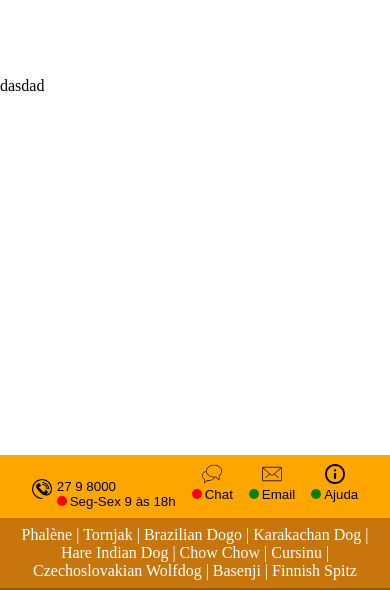
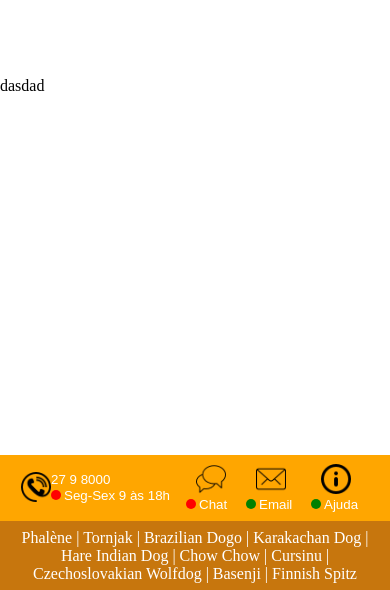
Before and after one commit to Hysumi/front-end-BEM, a website: page index.html in a window 390 px wide. Shown: the part 111-701 px from the top of the page. Drawn offline with Linux system fonts and the light colour scheme.

Commit message:
ajustar footer contact para grid

```diff
--- a/index.html
+++ b/index.html
@@ -9,11 +9,11 @@
     </head>
 
     <body>
-        <div class=”main-container”>
+        <div class=”main_container”>
             <!-- START HEADER -->
             <header>
-                <button class='header__button header__button-position-left'>
-                    <div class='header__button-text-left' button-text-mobile='Ajuda'  button-text='Como funciona'>
+                <button class='header__button header__button-position_left'>
+                    <div class='header__button_text_left' button_text-mobile='Ajuda'  button_text='Como funciona'>
                         <svg xmlns='http://www.w3.org/2000/svg' xmlns:xlink='http://www.w3.org/1999/xlink' viewBox='0 0 32 32' version='1.1' width='64px' height='64px'>
                             <g>
                                 <path d='M 16 3 C 8.832031 3 3 8.832031 3 16 C 3 23.167969 8.832031 29 16 29 C 23.167969 29 29 23.167969 29 16 C 29 8.832031 23.167969 3 16 3 Z M 16 5 C 22.085938 5 27 9.914063 27 16 C 27 22.085938 22.085938 27 16 27 C 9.914063 27 5 22.085938 5 16 C 5 9.914063 9.914063 5 16 5 Z M 15 10 L 15 12 L 17 12 L 17 10 Z M 15 14 L 15 22 L 17 22 L 17 14 Z '/>
@@ -22,8 +22,8 @@
                     </div>
                 </button>
 
-                <button class='header__button header__button-position-left header__button-phone'>
-                    <div class='header__button-text-left' button-text='27 9 8000'>
+                <button class='header__button header__button-position_left header__button-phone'>
+                    <div class='header__button_text_left' button_text='27 9 8000'>
                         <svg xmlns='http://www.w3.org/2000/svg' xmlns:xlink='http://www.w3.org/1999/xlink' viewBox='0 0 32 32' version='1.1' width='64px' height='64px'>
                         <g>
                             <path d='M 16 3 C 8.832031 3 3 8.832031 3 16 C 3 23.167969 8.832031 29 16 29 C 23.167969 29 29 23.167969 29 16 C 29 8.832031 23.167969 3 16 3 Z M 16 5 C 22.085938 5 27 9.914063 27 16 C 27 22.085938 22.085938 27 16 27 C 9.914063 27 5 22.085938 5 16 C 5 9.914063 9.914063 5 16 5 Z M 15 10 L 15 12 L 17 12 L 17 10 Z M 15 14 L 15 22 L 17 22 L 17 14 Z '/>
@@ -35,7 +35,7 @@
                 <img src='./src/assets/img/icons/logo.png' alt='Doggo' height='50' width='50' class='header__logo'>
 
                 <button class='header__button header__button-position-right'>
-                    <div class='header__button-text-right' button-text-mobile='Entrar' button-text='Entre ou crie sua conta'>
+                    <div class='header__button_text-right' button_text-mobile='Entrar' button_text='Entre ou crie sua conta'>
                         <svg xmlns='http://www.w3.org/2000/svg' xmlns:xlink='http://www.w3.org/1999/xlink' viewBox='0 0 32 32' version='1.1' width='64px' height='64px'>
                             <g>
                                 <path d='M 16 3 C 8.832031 3 3 8.832031 3 16 C 3 23.167969 8.832031 29 16 29 C 23.167969 29 29 23.167969 29 16 C 29 8.832031 23.167969 3 16 3 Z M 16 5 C 22.085938 5 27 9.914063 27 16 C 27 22.085938 22.085938 27 16 27 C 9.914063 27 5 22.085938 5 16 C 5 9.914063 9.914063 5 16 5 Z M 15 10 L 15 12 L 17 12 L 17 10 Z M 15 14 L 15 22 L 17 22 L 17 14 Z '/>
@@ -103,34 +103,45 @@
             <!-- START FOOTER -->
             <footer>
                 <div class='footer_contact_mobile'>
-                    <div class='footer_contact_button-container'>
-                        <button class='footer_contact_button'>
-                            <div class='footer_contact_phone-container'>
-                                <img class='footer_contact_icon' src='./src/assets/img/icons/contact/phone-contact.png' alt='' height='50' width='50'>
-                                <div class='footer_contact_phone_text-container'>
-                                    <span class='footer_contact_phone-text'>27 9 8000</span>
-                                    <span class='footer_contact_text_offline footer_contact_phone-text'>Seg-Sex 9 às 18h</span>
+                    <div class='footer_contact_container'>
+                        <div class='footer_contact_grid'>
+                            <button class="footer_contact_button">
+                            <div class='footer_contact_button_horizontal_grid'>
+                                <div class='footer_contact_button_horizontal_img'>
+                                    <img class='footer_contact_icon' src='./src/assets/img/icons/contact/phone-contact.png' alt='' height='50' width='50'>
                                 </div>
+                                <div class='footer_contact_phone_text '>27 9 8000</div>
+                                <div class='footer_contact_text_offline footer_contact_phone_text '>Seg-Sex 9 às 18h</div>
                             </div>
-                        </button>
-                    </div>
-                    <div class='footer_contact_button-container'>
-                        <button class='footer_contact_button'>
-                            <img class='footer_contact_icon' src='./src/assets/img/icons/contact/chat.png' alt='' height='50' width='50'>
-                            <span class='footer_contact_text_offline'>Chat</span>
-                        </button>
-                    </div>
-                    <div class='footer_contact_button-container'>
-                        <button class='footer_contact_button'>
-                            <img class='footer_contact_icon' src='./src/assets/img/icons/contact/mail.png' alt='' height='50' width='50'>
-                            <span class='footer_contact_text_online'>Email</span>
-                        </button>
-                    </div>
-                    <div class='footer_contact_button-container'>
-                        <button class='footer_contact_button'>
-                            <img class='footer_contact_icon' src='./src/assets/img/icons/contact/info.png' alt='' height='50' width='50'>
-                            <span class='footer_contact_text_online'>Ajuda</span>
-                        </button>
+                            </button>
+
+                            <button class='footer_contact_button'>
+                            <div class='footer_contact_button_vertical_grid'>
+                                <div class=''>
+                                    <img class='footer_contact_icon' src='./src/assets/img/icons/contact/chat.png' alt='' height='50' width='50'>
+                                </div>
+                                <div class='footer_contact_text_offline footer_contact_phone_text'>Chat</div>
+                            </div>
+                            </button>
+
+                            <button class='footer_contact_button'>
+                                <div class='footer_contact_button_vertical_grid'>
+                                    <div class=''>
+                                        <img class='footer_contact_icon' src='./src/assets/img/icons/contact/mail.png' alt='' height='50' width='50'>
+                                    </div>
+                                    <div class='footer_contact_text_online footer_contact_phone_text'>Email</div>
+                                </div>
+                            </button>
+
+                            <button class='footer_contact_button'>
+                                <div class='footer_contact_button_vertical_grid'>
+                                    <div class=''>
+                                        <img class='footer_contact_icon' src='./src/assets/img/icons/contact/info.png' alt='' height='50' width='50'>
+                                    </div>
+                                    <div class='footer_contact_text_online footer_contact_phone_text'>Ajuda</div>
+                                </div>
+                            </button>
+                        </div>
                     </div>
                 </div>
 
--- a/src/common.blocks/footer/footer.scss
+++ b/src/common.blocks/footer/footer.scss
@@ -21,9 +21,39 @@ $lightBrown: rgb(255, 166, 0);
 
 .footer_contact_mobile {
     background-color: $lightBrown;
+    text-align: center;
 }
 
-.footer_contact_button-container{
+.footer_contact_container {
+    display: inline-block;
+    text-align: center;
+}
+.footer_contact_grid {
+    display: grid;
+    column-gap: 10px;
+    grid-template-columns: 155px 50px 55px 70px;
+}
+
+.footer_contact_button_horizontal_grid {
+    display: grid;
+    column-gap: 10px;
+    grid-template-columns: 20px 120px;
+    color: white;
+}
+
+.footer_contact_button_horizontal_img{
+    grid-column: 1 ;
+    grid-row: 1 / span 2;
+}
+
+
+.footer_contact_button_vertical_grid {
+    display: grid;
+    column-gap: 10px;
+    grid-template-columns: 50px;
+    color: white;
+}
+.footer_contact_button_container{
     display: inline-block;
 }
 
@@ -33,8 +63,8 @@ $lightBrown: rgb(255, 166, 0);
 }
 
 .footer_contact_icon {
-    height: 20px;
-    width: 20px;
+    height: 30px;
+    width: 30px;
 }
 
 .footer_contact_text {
@@ -59,15 +89,15 @@ $lightBrown: rgb(255, 166, 0);
 .footer_contact_text_offline:before {
     background-color: red;
 }
-.footer_contact_phone-container {
+.footer_contact_phone_container {
     display: flex;
     flex-direction: row;
     text-align: initial;
 }
-.footer_contact_phone_text-container {
+.footer_contact_phone_text_container {
     margin-left: 5px;
 }
-.footer_contact_phone-text {
+.footer_contact_phone_text {
     text-align: start;
 }
 .footer_navigation_mobile {
--- a/src/common.blocks/header/header.scss
+++ b/src/common.blocks/header/header.scss
@@ -35,8 +35,8 @@ header {
 }
 
 .header__button,
-.header__button-text-left,
-.header__button-text-right {
+.header__button_text_left,
+.header__button_text-right {
     display: flex;
     flex-direction: column;
     align-items: center;
@@ -47,42 +47,42 @@ header {
 }
 
 .header__button-position-right,
-.header__button-position-left{
+.header__button-position_left{
     border: none;
 }
 
-.header__button-position-left {
+.header__button-position_left {
     float: left;
     border-right: thin solid silver;
 }
 
 .header__button-position-right {
     float: right;
-    border-left: thin solid silver;
+    border_left: thin solid silver;
 }
 
-.header__button-text-left[button-text-mobile]::after,
-.header__button-text-right[button-text-mobile]::after {
-    content: attr(button-text-mobile);
+.header__button_text_left[button_text-mobile]::after,
+.header__button_text-right[button_text-mobile]::after {
+    content: attr(button_text-mobile);
 }
 
 @media all and (min-width : 768px) {
     .header__button,
-    .header__button-text-left,
-    .header__button-text-right{
+    .header__button_text_left,
+    .header__button_text-right{
         display: flex;
         flex-direction: row;
         align-items: center;
     }
 
-    .header__button-text-left[button-text]::after {
-        content: attr(button-text);
+    .header__button_text_left[button_text]::after {
+        content: attr(button_text);
     }
 
-    .header__button-text-right[button-text]::before  {
-        content: attr(button-text);
+    .header__button_text-right[button_text]::before  {
+        content: attr(button_text);
     }
-    .header__button-text-right[button-text]::after  {
+    .header__button_text-right[button_text]::after  {
         content: '';
     }
 
```
Also changed, not shown: src/bundles/css-bundle/bundle.min.css.
